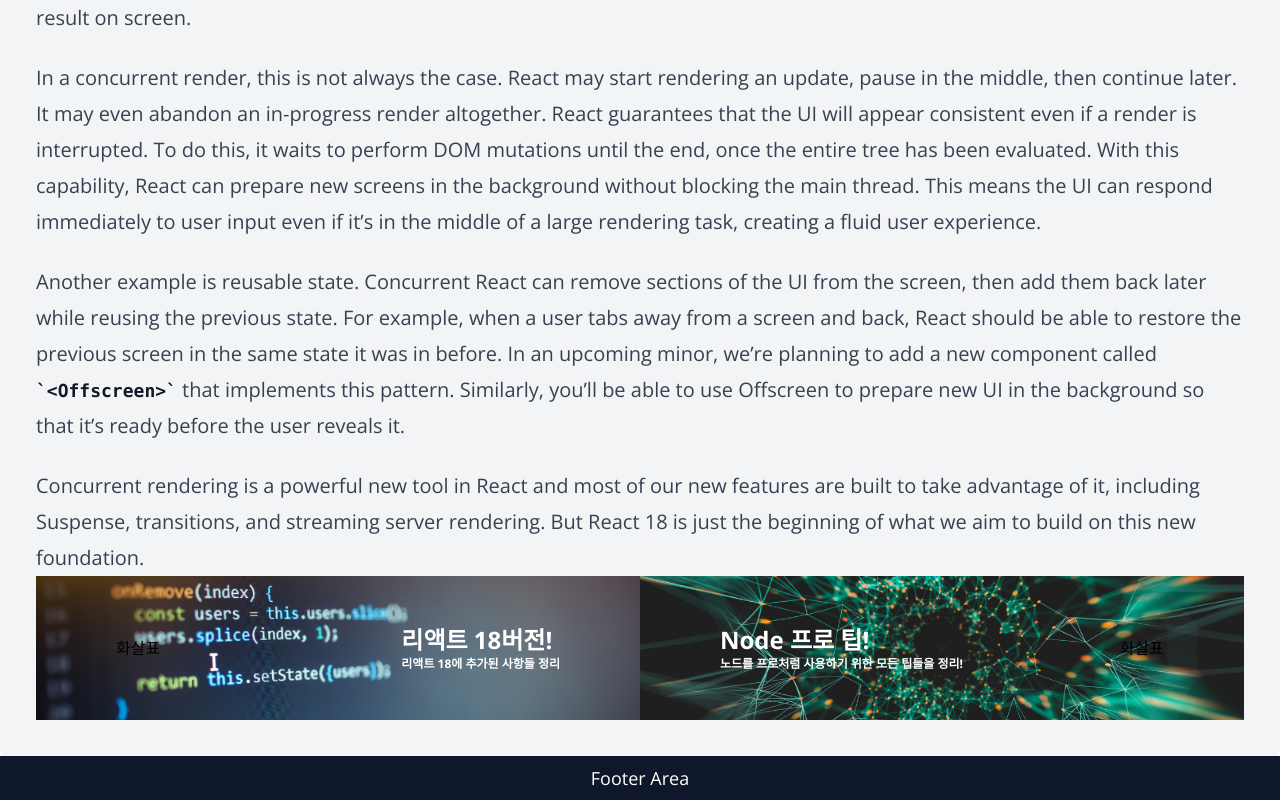
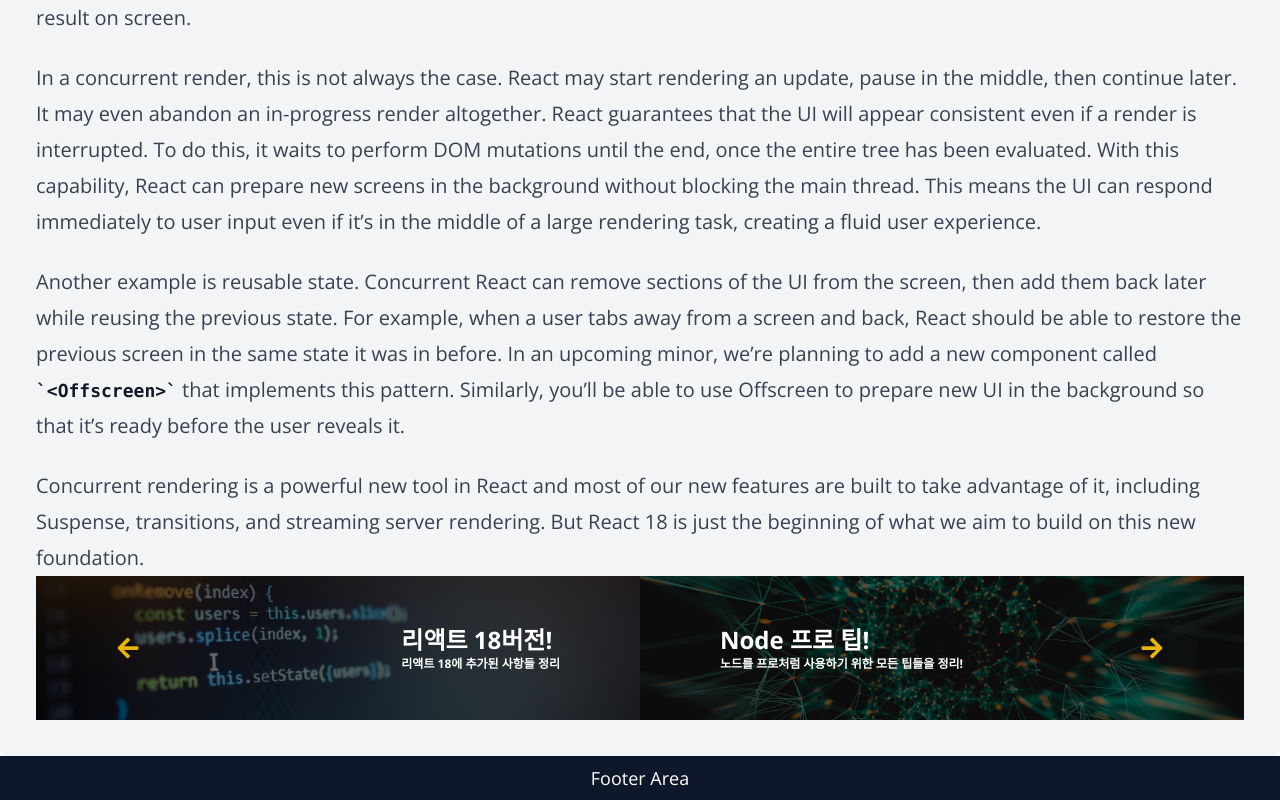
Before and after one commit to oshosh/next-blog, a Next.js app: page /posts/best-react-practices in a window 1280 px wide. Shown: the part 3088-3888 px from the top of the page. Built offline with nearby package versions, Linux system fonts and the light colour scheme.

Commit message:
feat: css 수정

```diff
--- a/package.json
+++ b/package.json
@@ -24,6 +24,7 @@
     "postcss": "8.4.23",
     "react": "18.2.0",
     "react-dom": "18.2.0",
+    "react-icons": "^4.10.1",
     "react-markdown": "^8.0.7",
     "react-multi-carousel": "^2.8.4",
     "react-syntax-highlighter": "^15.5.0",
--- a/src/components/post/components/NavigatePostCard.tsx
+++ b/src/components/post/components/NavigatePostCard.tsx
@@ -1,5 +1,6 @@
 import Image from 'next/image';
 import Link from 'next/link';
+import { FaArrowLeft, FaArrowRight } from 'react-icons/fa';
 import { Nullable, Posts } from '../@types';
 
 interface Props {
@@ -12,9 +13,9 @@ function NavigatePostCard({ post, isPrevious, cardSize }: Props) {
   const alignmentClass = isPrevious ? 'left' : 'right';
 
   return (
-    <Link href={`/posts/${post?.path}`} className={`${cardSize} relative`}>
+    <Link href={`/posts/${post?.path}`} className={`${cardSize} relative bg-black`}>
       <Image
-        className='object-cover h-36 bg-blend-darken'
+        className='object-cover h-36 opacity-40'
         alt={post?.title || ''}
         src={`/images/posts/${post?.path}.png`}
         width={9999}
@@ -25,7 +26,11 @@ function NavigatePostCard({ post, isPrevious, cardSize }: Props) {
           alignmentClass === 'left' ? 'ml-20' : 'mr-20'
         }`}
       >
-        화살표
+        {alignmentClass === 'left' ? (
+          <FaArrowLeft className='text-2xl text-yellow-500' />
+        ) : (
+          <FaArrowRight className='text-2xl text-yellow-500' />
+        )}
       </div>
       <div
         className={`absolute inset-y-0 ${
```
Also changed, not shown: 1 other file (tests, documents, lock files or other folders).
